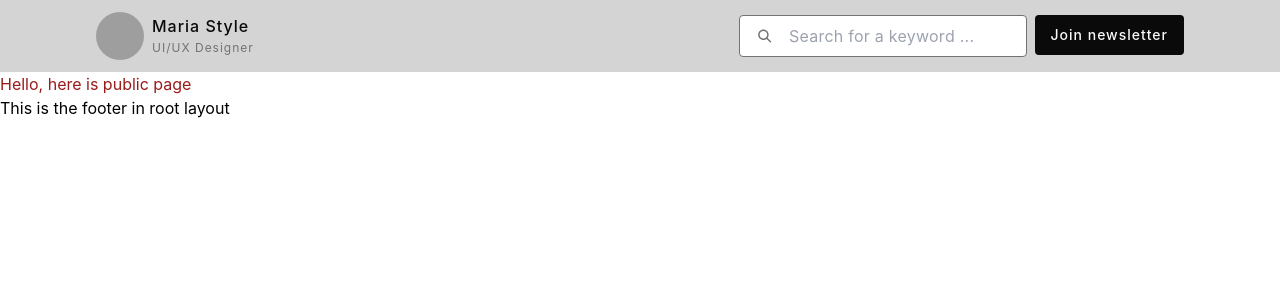
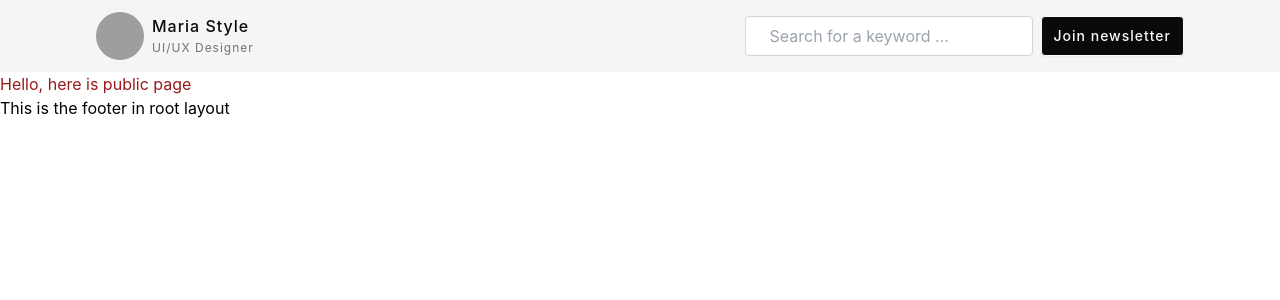
Before and after one commit to maryamsarafrazi/bloggy-ui, a Next.js app: page /articles in a window 1280 px wide. Shown: the top 300 px of the page. Built offline with nearby package versions, Linux system fonts and the light colour scheme; grey boxes are pictures that could not be loaded.

Commit message:
Add daisyui and update header

```diff
--- a/package.json
+++ b/package.json
@@ -8,6 +8,7 @@
     "@types/node": "22.10.1",
     "@types/react": "18.3.12",
     "autoprefixer": "^10.4.20",
+    "daisyui": "^4.12.14",
     "eslint": "9.15.0",
     "eslint-config-next": "15.0.3",
     "postcss": "^8.4.49",
--- a/src/components/Header/Header.tsx
+++ b/src/components/Header/Header.tsx
@@ -1,7 +1,7 @@
 export default function Header() {
   return (
     <header>
-      <div className="h-[72px] bg-neutral-300 flex flex-row w-full justify-between items-center px-24 py-3">
+      <div className="h-[72px] bg-neutral-100 flex flex-row w-full justify-between items-center px-24 py-3">
         <div className="flex flex-row items-center">
           <div className="mr-2">
             <img
@@ -16,44 +16,29 @@ export default function Header() {
           </div>
         </div>
         <div className="flex flex-row gap-2">
-          <div className="flex w-72 gap-4 items-center bg-white text-body-md text-neutral-400 px-4 py-1 border border-neutral-500 rounded">
+          <label className="input input-bordered rounded w-72 h-10 bg-white border-neutral-300 flex items-center gap-2">
+            <svg
+              xmlns="http://www.w3.org/2000/svg"
+              viewBox="0 0 16 16"
+              fill="currentColor"
+              className="h-4 w-4 opacity-70"
+            >
+              <path
+                fillRule="evenodd"
+                d="M9.965 11.026a5 5 0 1 1 1.06-1.06l2.755 2.754a.75.75 0 1 1-1.06 1.06l-2.755-2.754ZM10.5 7a3.5 3.5 0 1 1-7 0 3.5 3.5 0 0 1 7 0Z"
+                clipRule="evenodd"
+              />
+            </svg>
             <input
               type="text"
+              className="grow"
               placeholder="Search for a keyword ..."
-              className="order-2 bg-white text-body-md text-neutral-400 w-full py-1"
             />
-
-            {/* Icon from Icon8, as an SVG */}
-            <svg
-              xmlns="http://www.w3.org/2000/svg"
-              x="0px"
-              y="0px"
-              width="20"
-              height="20"
-              viewBox="0,0,256,256"
-            >
-              <g
-                fill="#737373"
-                fill-rule="nonzero"
-                stroke="none"
-                stroke-width="1"
-                stroke-linecap="butt"
-                stroke-linejoin="miter"
-                stroke-miterlimit="10"
-                stroke-dasharray=""
-                stroke-dashoffset="0"
-                font-family="none"
-                font-weight="none"
-                font-size="none"
-                text-anchor="none"
-              >
-                <g transform="scale(5.33333,5.33333)">
-                  <path d="M20.5,6c-7.98444,0 -14.5,6.51556 -14.5,14.5c0,7.98444 6.51556,14.5 14.5,14.5c3.27316,0 6.28892,-1.10698 8.7207,-2.94922l9.36523,9.36328c0.50163,0.52248 1.24653,0.73295 1.94742,0.55024c0.70088,-0.18271 1.24823,-0.73006 1.43094,-1.43094c0.18271,-0.70088 -0.02776,-1.44578 -0.55024,-1.94742l-9.36328,-9.36523c1.84224,-2.43179 2.94922,-5.44755 2.94922,-8.7207c0,-7.98444 -6.51556,-14.5 -14.5,-14.5zM20.5,10c5.82269,0 10.5,4.67732 10.5,10.5c0,2.79571 -1.08593,5.3206 -2.85156,7.19727c-0.17187,0.12442 -0.32284,0.2754 -0.44727,0.44727c-1.87707,1.76787 -4.40346,2.85547 -7.20117,2.85547c-5.82268,0 -10.5,-4.67732 -10.5,-10.5c0,-5.82268 4.67732,-10.5 10.5,-10.5z"></path>
-                </g>
-              </g>
-            </svg>
-          </div>
-          <button className="h-10 w-auto bg-neutral-950 hover:bg-neutral-700 text-neutral-50 text-label-lg rounded px-4">
+          </label>
+          <button
+            className="btn btn-sm w-auto h-10 bg-neutral-950 text-neutral-50  hover:bg-neutral-800 text-label-lg rounded"
+            data-theme="dark"
+          >
             Join newsletter
           </button>
         </div>
--- a/tailwind.config.js
+++ b/tailwind.config.js
@@ -61,5 +61,10 @@ module.exports = {
       },
     },
   },
-  plugins: [],
+  plugins: [require("daisyui")],
+  daisyui: {
+    // Disable built-in themes to be able to implement custom design
+    //themes: ['dark', light],
+    themes: [],
+  },
 };
```
Also changed, not shown: src/components/Header/Header-back.tsx (added, +85 -0 lines).
